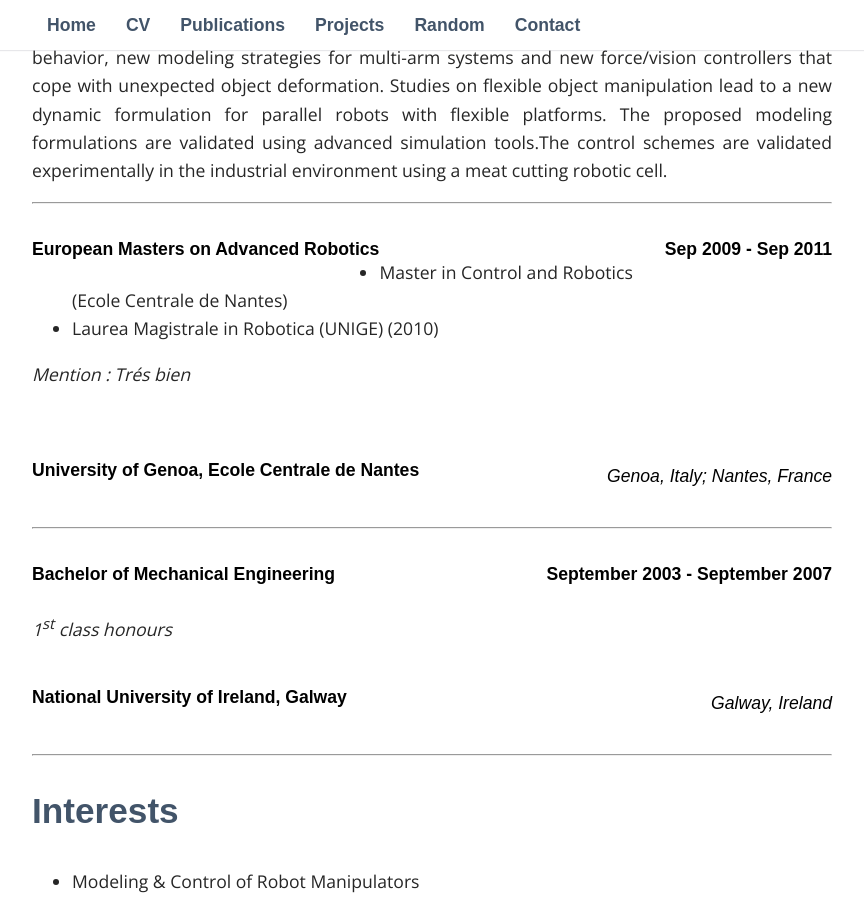
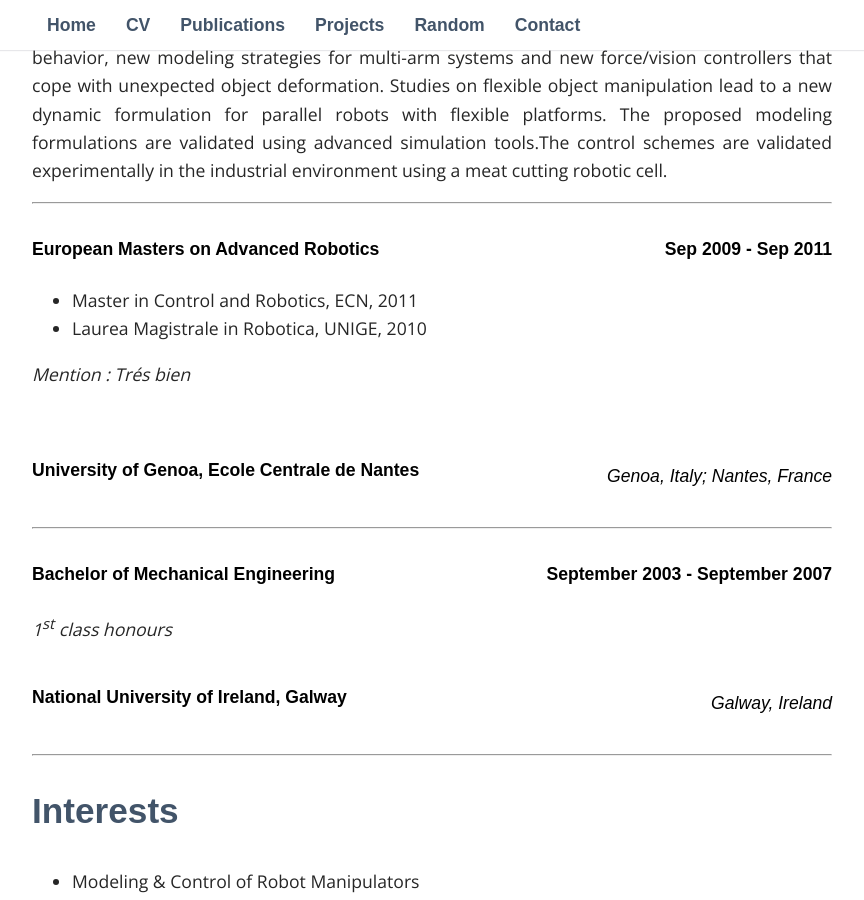
Before and after one commit to philip-long/philip-long.github.io, a Jekyll site: the page built from cv/index.html, in a window 1280 px wide and 900 px high, scrolled down 2283 px. Shown: the whole window, without its empty margins (208-1072 px from the left). Built offline with Jekyll 4.4.1, drawn with Linux system fonts in a browser that asks for light colours; some web fonts are replaced.

Commit message:
Update index.html

```diff
--- a/cv/index.html
+++ b/cv/index.html
@@ -167,13 +167,14 @@ title: CV
 
 <div style="clear: both">
     <h4 style="float: left"> European Masters  on Advanced Robotics</h4>
-    <h4 style="float: right">Sep 2009 - Sep 2011</h4>
+    <h4 style="float: right"> Sep 2009 - Sep 2011</h4>
 </div>
 
 </br>
+</br>
 	<ul class="desc">
-		<li>Master in Control and Robotics (Ecole Centrale de Nantes) </li>
-		<li> Laurea Magistrale in Robotica  (UNIGE) (2010)</li>
+		<li> Master in Control and Robotics, ECN, 2011 </li>
+		<li> Laurea Magistrale in Robotica, UNIGE, 2010</li>
 	</ul>
 
                     <i><p>Mention : Trés bien </p></i>
```
